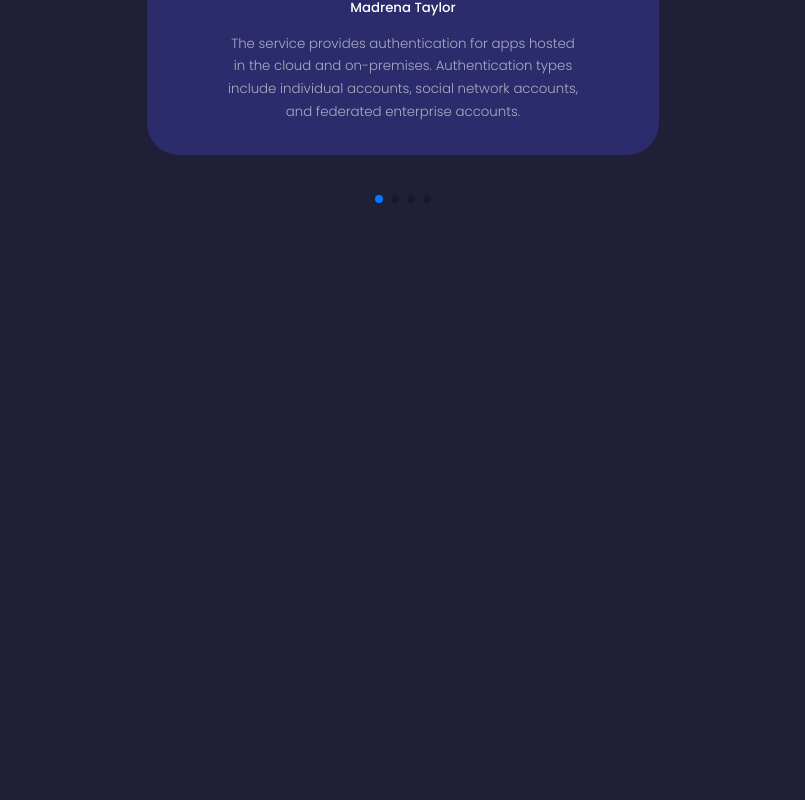
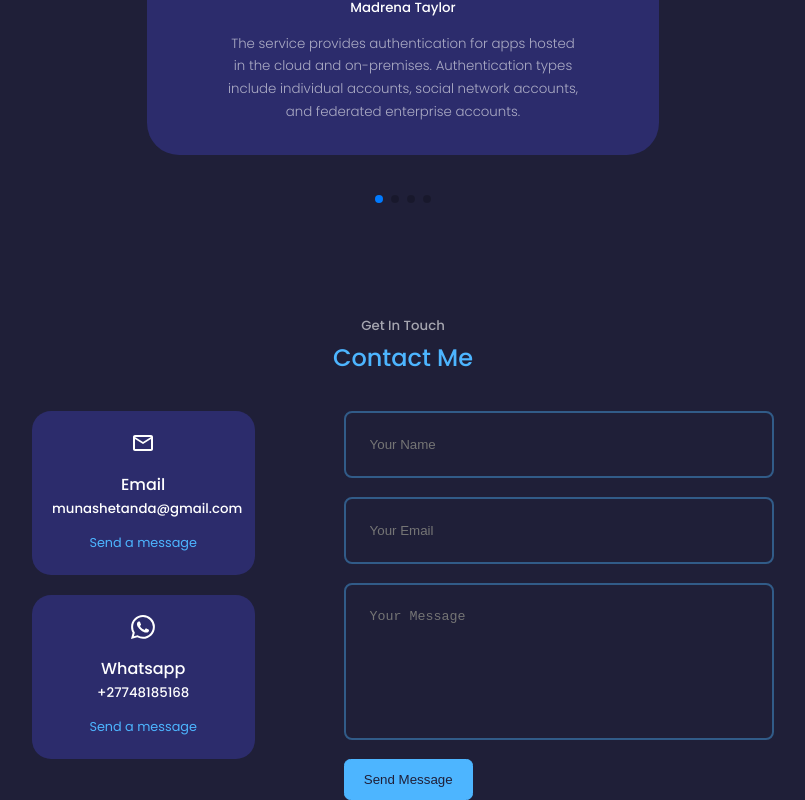
Before and after one commit to dev-munashe/munashe-pp, a React (Create React App) app: page / in a window 1280 px wide. Shown: the part 5131-5931 px from the top of the page, without its empty margins (237-1042 px from the left). Before the commit the page ends 5350 px from the top, so only its background shows below. Built offline with nearby package versions, Linux system fonts and the light colour scheme.

Commit message:
Added the contact page.

```diff
--- a/package.json
+++ b/package.json
@@ -6,6 +6,7 @@
     "@testing-library/jest-dom": "^5.16.5",
     "@testing-library/react": "^13.4.0",
     "@testing-library/user-event": "^13.5.0",
+    "emailjs-com": "^3.2.0",
     "react": "^18.2.0",
     "react-dom": "^18.2.0",
     "react-icons": "^4.9.0",
--- a/src/App.js
+++ b/src/App.js
@@ -6,6 +6,7 @@ import Experience from './components/experience/Experience'
 import Services from './components/services/Services'
 import Portfolio from './components/portfolio/Portfolio'
 import Testimonial from './components/testimonials/Testimonial'
+import Contact from './components/contact/Contact'
 
 const App = () => {
   return (
@@ -17,6 +18,7 @@ const App = () => {
       <Services />
       <Portfolio />
       <Testimonial />
+      <Contact />
     </>
   )
 }
--- a/src/components/contact/Contact.jsx
+++ b/src/components/contact/Contact.jsx
@@ -0,0 +1,61 @@
+import React from 'react'
+import './contact.css';
+import {MdOutlineMail} from 'react-icons/md'
+import  {BsWhatsapp} from 'react-icons/bs'
+import { useRef } from 'react';
+import emailjs from 'emailjs-com'
+
+const Contact = () => {
+  const form = useRef();
+
+  const sendEmail = (e) => {
+    e.preventDefault();
+
+    emailjs
+      .sendForm('service_i8i5wbi', 'template_hongnj8', form.current, 'Sz6jjiBkC8-_8QVWH')
+      .then((response) => {
+        console.log('Email sent successfully:', response);
+        // Additional logic if needed
+      })
+      .catch((error) => {
+        console.error('Error sending email:', error);
+        // Additional error handling if needed
+      });
+
+    e.target.reset();
+  };
+
+  return (
+    <section id='contact'>
+      <h5>Get In Touch</h5>
+      <h2>Contact Me</h2>
+
+      <div className="container contact__container">
+        <div className="contact__options">
+          <article className='contact__option'>
+            <MdOutlineMail className='contact__option-icon' />
+            <h4>Email</h4>
+            <h5>munashetanda@gmail.com</h5>
+            <a target='_blank' href="mailto:munashetandabantu@gmail.com">Send a message</a>
+          </article>
+
+          <article className='contact__option'>
+            <BsWhatsapp className='contact__option-icon'/>
+            <h4>Whatsapp</h4>
+            <h5>+27748185168</h5>
+            <a target='_blank' href="https://api.whatsapp.com/send?phone+27748185168">Send a message</a>
+          </article>
+        </div>
+
+        <form ref={form} onSubmit={ sendEmail}>
+          <input type="text" name="name" placeholder='Your Name' required/>
+          <input type="text" name='email' placeholder='Your Email' required/>
+          <textarea name="message" rows="7" placeholder='Your Message' required></textarea>
+          <button type='submit' className='btn btn-primary'>Send Message</button>
+        </form>
+      </div>
+    </section>
+  )
+}
+
+export default Contact
--- a/src/components/contact/contact.css
+++ b/src/components/contact/contact.css
@@ -0,0 +1,72 @@
+.container.contact__container{
+    width: 58%;
+    display: grid;
+    grid-template-columns: 30% 58%;
+    gap: 12%;
+}
+
+.contact__options{
+    display: flex;
+    flex-direction: column;
+    gap: 1.2rem;
+}
+
+.contact__option {
+    background: var(--color-bg-variant);
+    padding: 1.2rem;
+    border-radius: 1.2rem;
+    text-align: center;
+    border: 1px solid transparent;
+    transition: var(--transition);
+}
+
+.contact__option:hover {
+    background: transparent;
+    border-color: var(--color-primary-variant);
+}
+
+.contact__option-icon {
+    font-size: 1.5rem;
+    margin-bottom: 0.5rem;
+}
+
+.contact__option a {
+    margin-top: 0.7rem;
+    display: inline-block;
+    font-size: 0.8rem;
+}
+
+/* ========== FORM ===============*/
+
+form {
+    display: flex;
+    flex-direction: column;
+    gap: 1.2rem;
+}
+
+input, textarea {
+    width: 100%;
+    padding: 1.5rem;
+    border-radius: 0.5rem;
+    background: transparent;
+    border: 2px solid var(--color-primary-variant);
+    resize: none;
+    color: var(--color-white);
+}
+
+/* ========= Media Queries(MEDIUM DEVICES) ========*/
+
+@media screen and (max-width: 1024px) {
+    .container.contact__container{
+        grid-template-columns: 1fr;
+        gap: 2rem;
+    }
+}
+
+/* ========= Media Queries(Small DEVICES) ========*/
+
+@media screen and (max-width: 600px) {
+    .container.contact__container{
+        width: var(--container-width-sm);
+    }
+}
--- a/src/components/testimonials/Testimonial.jsx
+++ b/src/components/testimonials/Testimonial.jsx
@@ -47,7 +47,7 @@ const Testimonial = () => {
       <Swiper className="container testimonials__container"
         modules={[Pagination]}
         spaceBetween={40}
-        slidePerView={1}
+        slideperview={1}
         pagination={{ clickable: true }}>
         {
         data.map(({avatar, name, review}, index) => {
```
Also changed, not shown: 1 other file (tests, documents, lock files or other folders).
